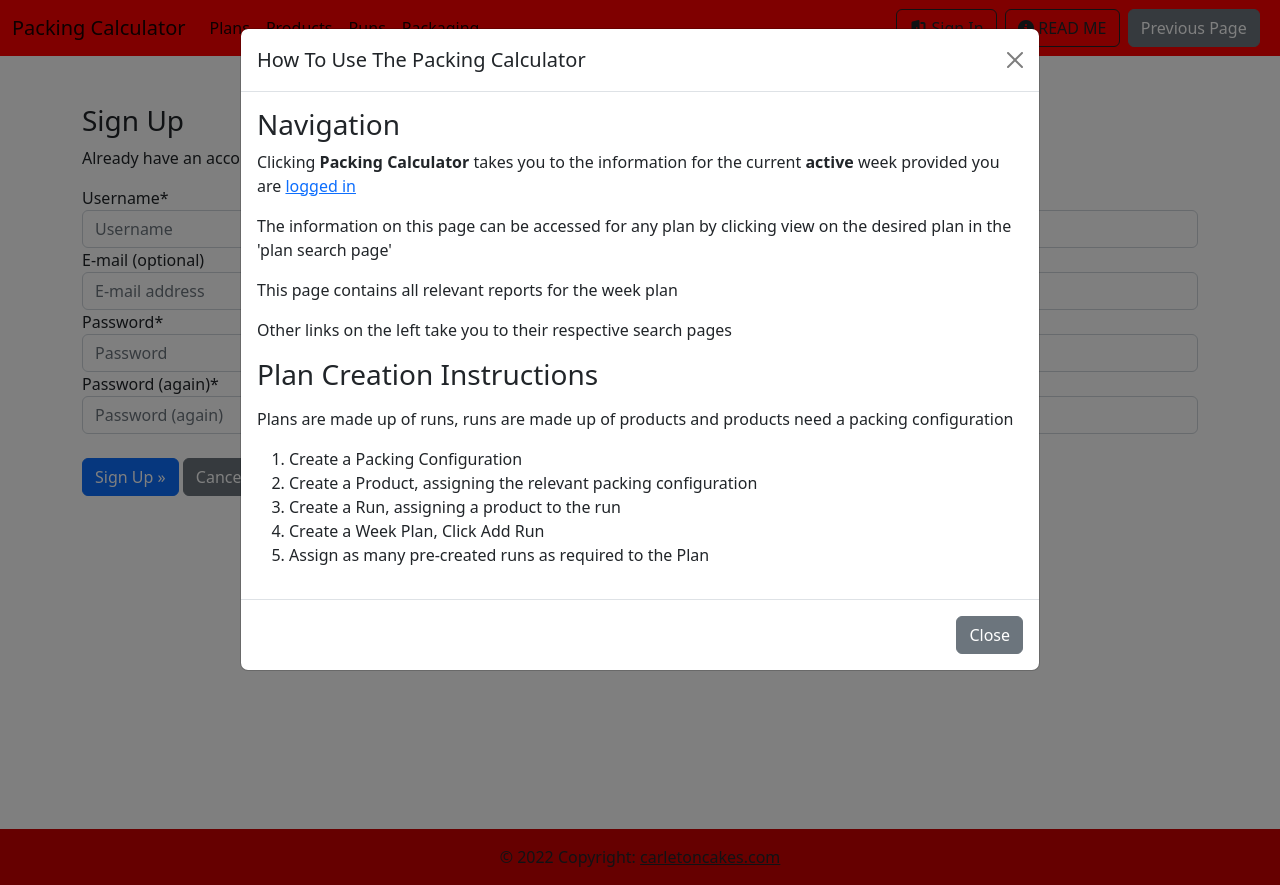
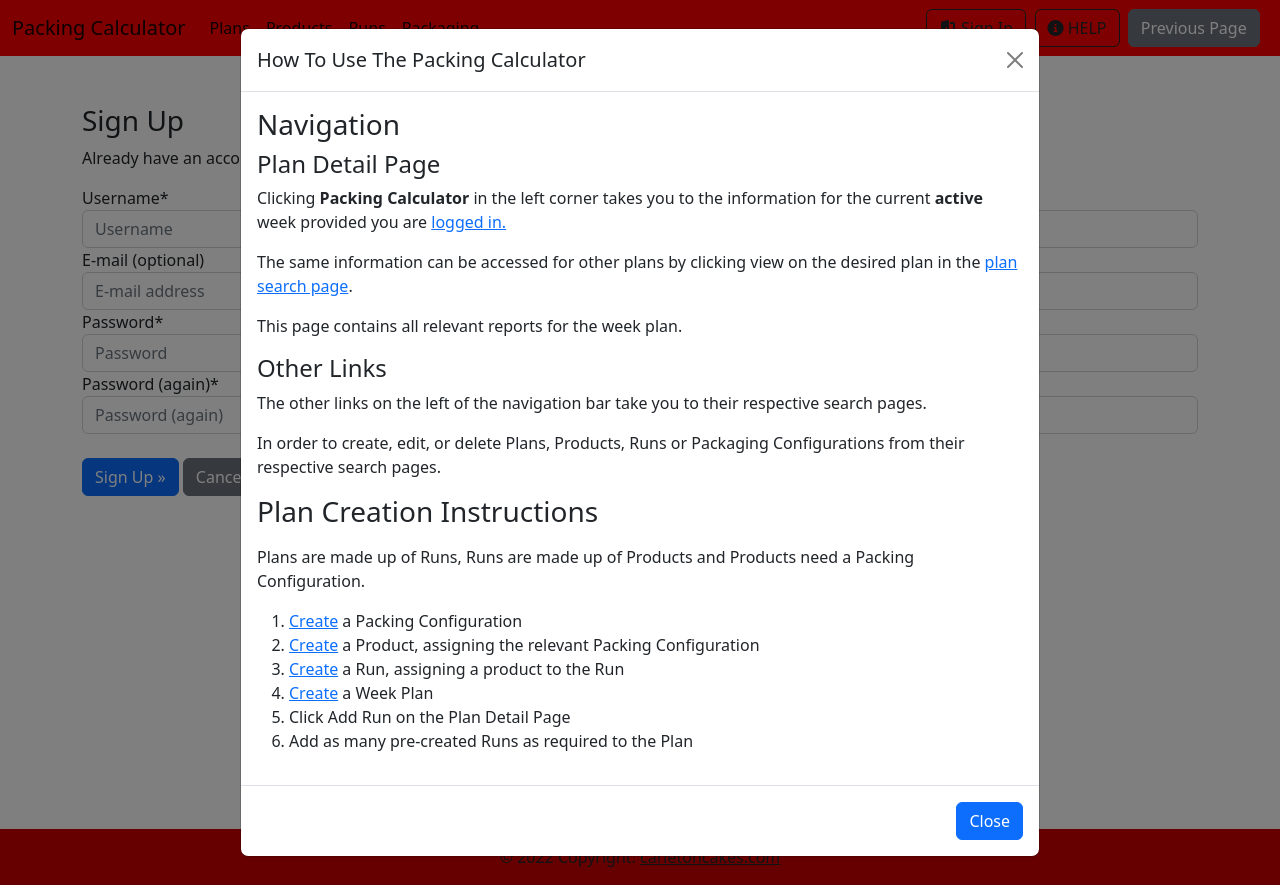
Before and after one commit to RadheyaM/Factory-Planner, a Django app: page /accounts/signup/ in a window 1280 px wide, after a click on "HELP". Run offline with Django 3.2, Linux system fonts and the light colour scheme; some libraries are stand-ins or nearby versions.

Commit message:
Improve the help modal with more instructions and add links to important pages

```diff
--- a/templates/partials/modal.html
+++ b/templates/partials/modal.html
@@ -8,24 +8,42 @@
         </div>
         <div class="modal-body">
             <h3>Navigation</h3>
-            <p>Clicking <strong>Packing Calculator</strong> takes you to the information for the current <strong>active</strong> week provided you are <a href="{% url 'account_login' %}">logged in</a></p>
-            <p>The information on this page can be accessed for any plan by clicking view on the desired plan in the 'plan search page'</p>
-            <p>This page contains all relevant reports for the week plan</p>
-            <p>Other links on the left take you to their respective search pages</p>
+            <h4>Plan Detail Page</h4>
+            <p>Clicking
+                <strong>
+                Packing Calculator
+                </strong> in the left corner takes you to the information for the current
+                <strong>
+                    active
+                </strong>
+                week provided you are
+                <a href="{% url 'account_login' %}">
+                    logged in.
+                </a>
+            </p>
+            <p>
+                The same information can be accessed for other plans by clicking view on the desired plan in the
+                <a href="{% url 'search-plans' %}">plan search page</a>.
+            </p>
+            <p>This page contains all relevant reports for the week plan.</p>
+            <h4>Other Links</h4>
+            <p>The other links on the left of the navigation bar take you to their respective search pages.</p>
+            <p>In order to create, edit, or delete Plans, Products, Runs or Packaging Configurations from their respective search pages.</p>
             <h3>Plan Creation Instructions</h3>
             <p>
-                <p>Plans are made up of runs, runs are made up of products and products need a packing configuration</p>
+                <p>Plans are made up of Runs, Runs are made up of Products and Products need a Packing Configuration.</p>
                 <ol>
-                    <li>Create a Packing Configuration</li>
-                    <li>Create a Product, assigning the relevant packing configuration</li>
-                    <li>Create a Run, assigning a product to the run</li>
-                    <li>Create a Week Plan, Click Add Run</li>
-                    <li>Assign as many pre-created runs as required to the Plan</li>
+                    <li><a href="{% url 'packaging-create' %}">Create</a> a Packing Configuration</li>
+                    <li><a href="{% url 'product-create' %}">Create</a> a Product, assigning the relevant Packing Configuration</li>
+                    <li><a href="{% url 'run-create' %}">Create</a> a Run, assigning a product to the Run</li>
+                    <li><a href="{% url 'plan-create' %}">Create</a> a Week Plan</li>
+                    <li>Click Add Run on the Plan Detail Page</li>
+                    <li>Add as many pre-created Runs as required to the Plan</li>
                 </ol>
             </p>
         </div>
         <div class="modal-footer">
-          <button type="button" class="btn btn-secondary" data-bs-dismiss="modal">Close</button>
+          <button type="button" class="btn btn-primary" data-bs-dismiss="modal">Close</button>
         </div>
       </div>
     </div>
--- a/templates/partials/nav.html
+++ b/templates/partials/nav.html
@@ -33,7 +33,7 @@
         {% else %}
         <a class="btn btn-outline-dark" href="{% url 'account_login' %}"><i class="fa-solid fa-door-open"></i>&nbsp;Sign In</a>&nbsp;&nbsp;
         {% endif %}
-        <button class="btn btn-outline-dark" data-bs-toggle="modal" data-bs-target="#help-modal"><i class="fa-solid fa-circle-info"></i>&nbsp;READ ME</button>&nbsp;&nbsp;
+        <button class="btn btn-outline-dark" data-bs-toggle="modal" data-bs-target="#help-modal"><i class="fa-solid fa-circle-info"></i>&nbsp;HELP</button>&nbsp;&nbsp;
         <input type="button" class="btn btn-secondary" value="Previous Page" onClick="javascript:history.go(-1);">&nbsp;&nbsp;
       </div>
     </div>
```
